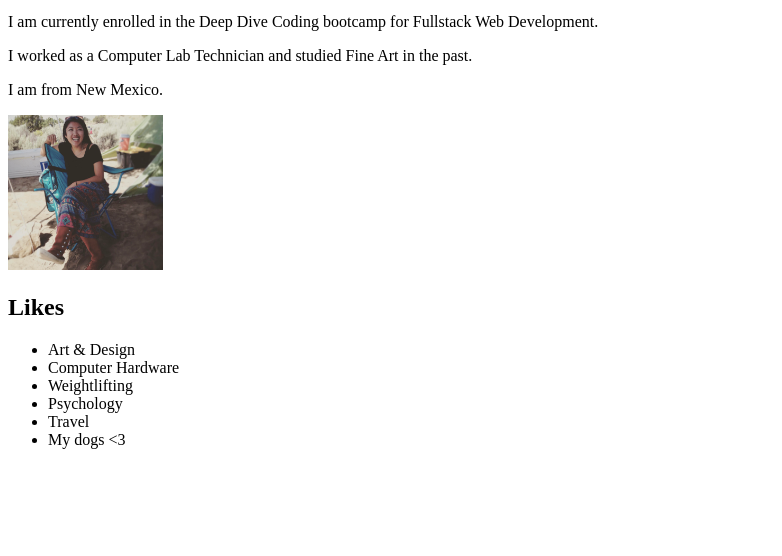
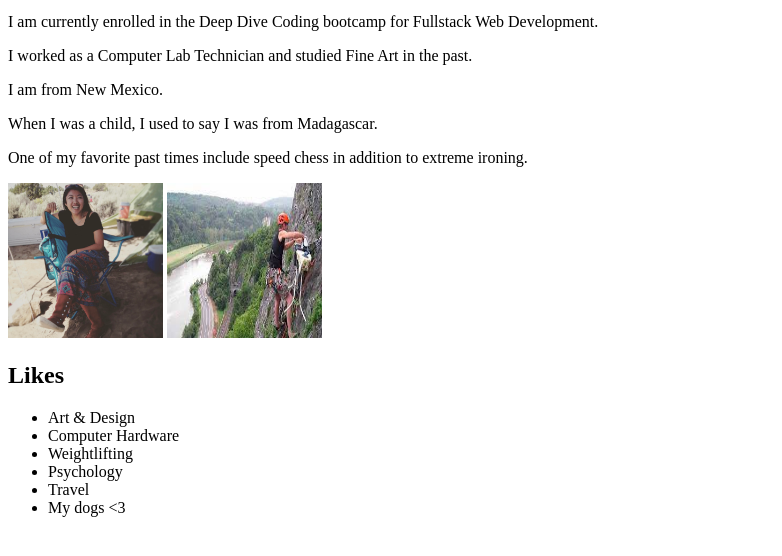
Before and after one commit to deschenie/about-tasha, a plain HTML site: page index.html in a window 1280 px wide. Shown: the part 48-604 px from the top of the page, without its empty margins (0-782 px from the left). Drawn offline with Linux system fonts and the light colour scheme.

Commit message:
done son

```diff
--- a/index.html
+++ b/index.html
@@ -11,8 +11,11 @@
     <p>I am currently enrolled in the Deep Dive Coding bootcamp for Fullstack Web Development.</p>
     <p>I worked as a Computer Lab Technician and studied Fine Art in the past.</p>
     <p>I am from New Mexico.</p>
+    <p>When I was a child, I used to say I was from Madagascar.
+    <p>One of my favorite past times include speed chess in addition to extreme ironing.</p>
 
     <img src="me-photo.jpeg" width="155" height="155" alt="me-image"/>
+    <img src="extreme-ironing.jpeg" width="155" height="155" alt="my-ish"/>
 
     <h2><strong>Likes</strong></h2>
     <ul>
```
Also changed, not shown: extreme-ironing.jpeg (added).
